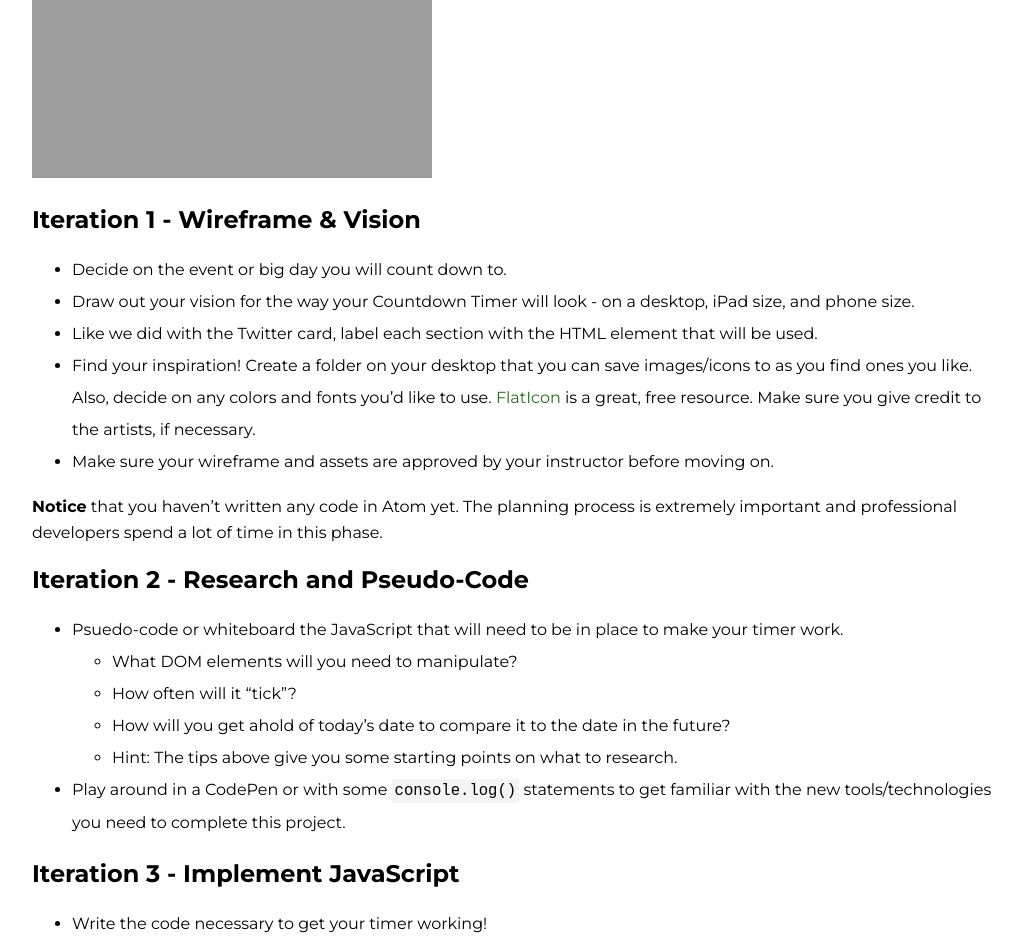
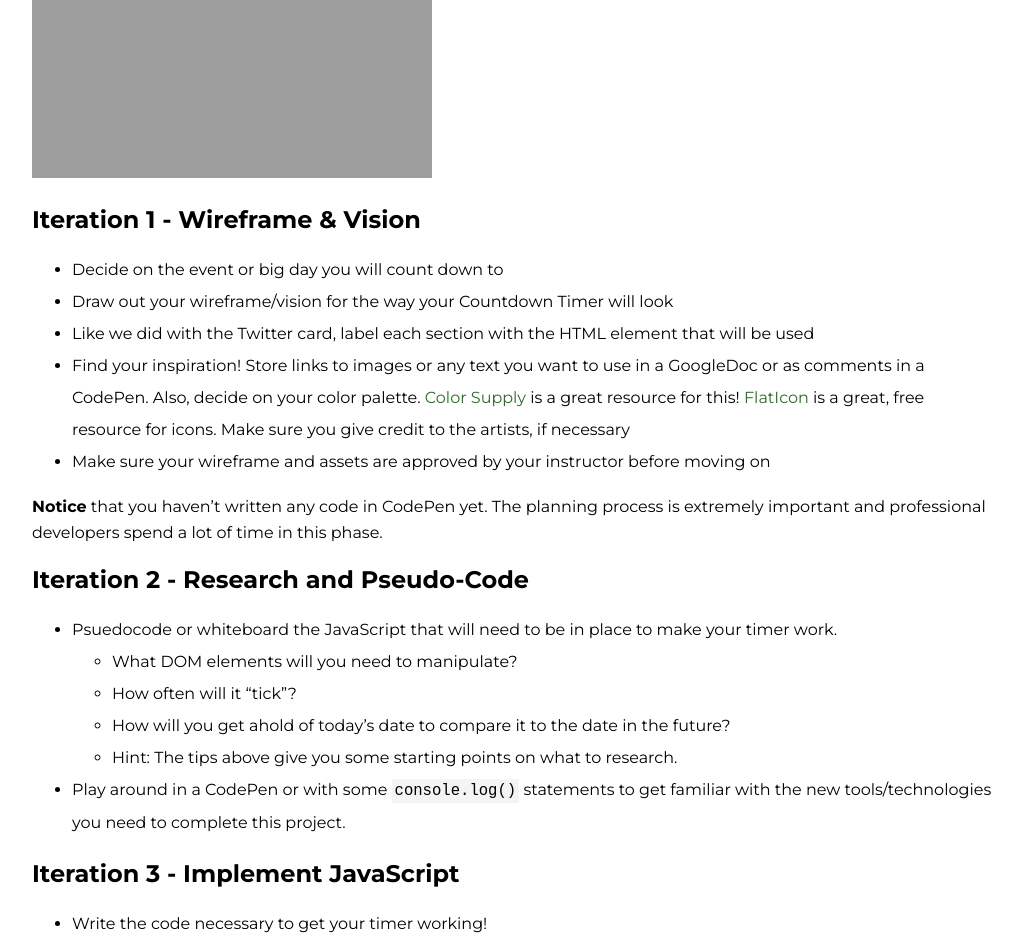
Before and after one commit to ameseee/kwk-curriculum-site, a Jekyll site: the page built from web-app/projects/countdown-timer/index.md, in a window 1280 px wide and 1400 px high, scrolled down 941 px. Shown: the top 952 px of the window, without its empty margins (128-1150 px from the left). Built offline with Jekyll 4.4.1, drawn with Linux system fonts in a browser that asks for light colours; nearby versions of some CDN libraries; some of the changed text lies outside the part shown.

Commit message:
Update Countdown Timer for CodePen only

```diff
--- a/web-app/projects/countdown-timer/index.md
+++ b/web-app/projects/countdown-timer/index.md
@@ -17,29 +17,29 @@ You may have seen these before:
 
 ### Tips
 
-- You will need to utilize the JavaScript `Date()` constructor
-- You will need to utilize JavaScripts `setInterval()` function
+- You will need to utilize the JavaScript [`Date()` constructor](https://www.w3schools.com/js/js_date_methods.asp)
+- You will need to utilize JavaScripts [`setInterval()` function](https://www.w3schools.com/jsref/met_win_setinterval.asp)
 - You will probably have to do some work with around converting numbers to strings, and vice versa
-- You will probably have to split apart strings
+- You will probably have to [split apart strings](https://www.w3schools.com/jsref/jsref_split.asp)
 
-Here's <a target="blank" href="https://turingschool-projects.github.io/countdown-timer-js/">an example</a>:
+Here's an example:
 
 <img alt="Screenshot of countdown timer, ticking each second" src="{{ site.url }}/web-app/projects/countdown-timer/assets/example.gif">
 
 ## Iteration 1 - Wireframe & Vision
 
-- Decide on the event or big day you will count down to.
-- Draw out your vision for the way your Countdown Timer will look - on a desktop, iPad size, and phone size.
-- Like we did with the Twitter card, label each section with the HTML element that will be used.
-- Find your inspiration! Create a folder on your desktop that you can save images/icons to as you find ones you like. Also, decide on any colors and fonts you'd like to use. <a target="blank" href="https://www.flaticon.com/">FlatIcon</a> is a great, free resource. Make sure you give credit to the artists, if necessary.
-- Make sure your wireframe and assets are approved by your instructor before moving on.
+- Decide on the event or big day you will count down to
+- Draw out your wireframe/vision for the way your Countdown Timer will look
+- Like we did with the Twitter card, label each section with the HTML element that will be used
+- Find your inspiration! Store links to images or any text you want to use in a GoogleDoc or as comments in a CodePen. Also, decide on your color palette. [Color Supply](https://colorsupplyyy.com/app) is a great resource for this! <a target="blank" href="https://www.flaticon.com/">FlatIcon</a> is a great, free resource for icons. Make sure you give credit to the artists, if necessary
+- Make sure your wireframe and assets are approved by your instructor before moving on
 
-**Notice** that you haven't written any code in Atom yet. The planning process is extremely important and professional developers spend a lot of time in this phase.
+**Notice** that you haven't written any code in CodePen yet. The planning process is extremely important and professional developers spend a lot of time in this phase.
 <br>
 
 ## Iteration 2 - Research and Pseudo-Code
 
-- Psuedo-code or whiteboard the JavaScript that will need to be in place to make your timer work.
+- Psuedocode or whiteboard the JavaScript that will need to be in place to make your timer work.
   - What DOM elements will you need to manipulate?
   - How often will it "tick"?
   - How will you get ahold of today's date to compare it to the date in the future?
@@ -50,10 +50,4 @@ Here's <a target="blank" href="https://turingschool-projects.github.io/countdown
 
 - Write the code necessary to get your timer working!
 
-## Iteration 4 - Deploy
-
-- Create a GitHub repository
-- Commit and push your work
-- Deploy to GitHub pages in the Settings tab
-
-**Note**: Once your event/big day takes place, this site will no longer... have any helpful info. If you ever want to re-set the date, you'll update the date, then push back up to GitHub! GitHub Pages will automatically deploy your master branch, sometimes you need to wait for about 1 hour for it to update.
+**Note**: Once your event/big day takes place, this site will no longer... have any helpful info. If you ever want to re-set the date, you'll update the date in the CodePen.
```
